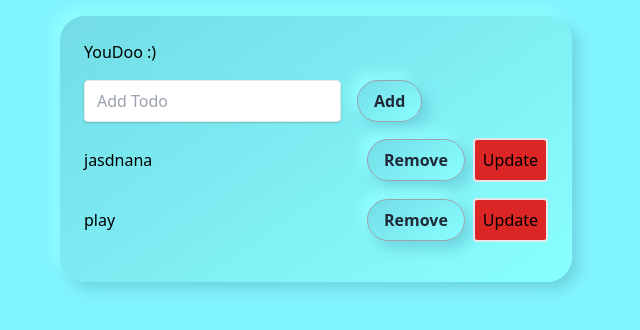
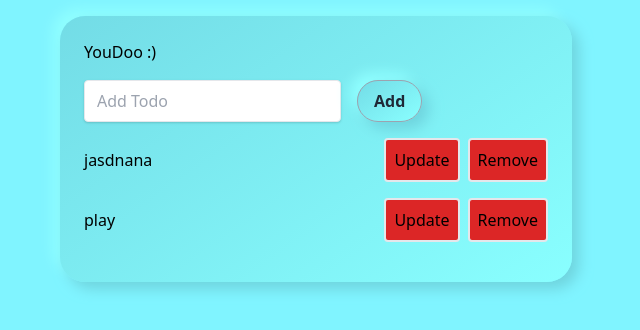
Before and after one commit to Amo95/youdooo, a Flask app: page / in a window 1280 px wide. Shown: the top 330 px of the page, without its empty margins (324-964 px from the left). Run offline with Flask 2, Linux system fonts and the light colour scheme; data comes from the database, SQL or seed files in the repository.

```diff
--- a/templates/home.html
+++ b/templates/home.html
@@ -14,15 +14,11 @@
       <p class="w-full text-grey-darkest">
         <a href="#">{{ task.name }}</a>
       </p>
-      <a
-        class="bg-white hover:text-white text-gray-800 font-semibold py-2 px-4 border border-gray-400 rounded shadow"
-        href="/delete/{{ task.id }}">
+      <a class="flex-no-shrink p-2 ml-2 border-2 rounded text-red border-red hover:text-white hover:bg-red bg-red-600" href="/update/{{ task.id }}">
+        Update
+      </a>
+      <a class="flex-no-shrink p-2 ml-2 border-2 rounded text-red border-red hover:text-red hover:bg-red bg-red-600" href="/update/{{ task.id }}">
         Remove
-      </a>
-      <a
-        class="flex-no-shrink p-2 ml-2 border-2 rounded text-red border-red hover:text-white hover:bg-red bg-red-600"
-        href="/update/{{ task.id }}">
-        Update
       </a>
     </div>
     {% endfor %}
```
